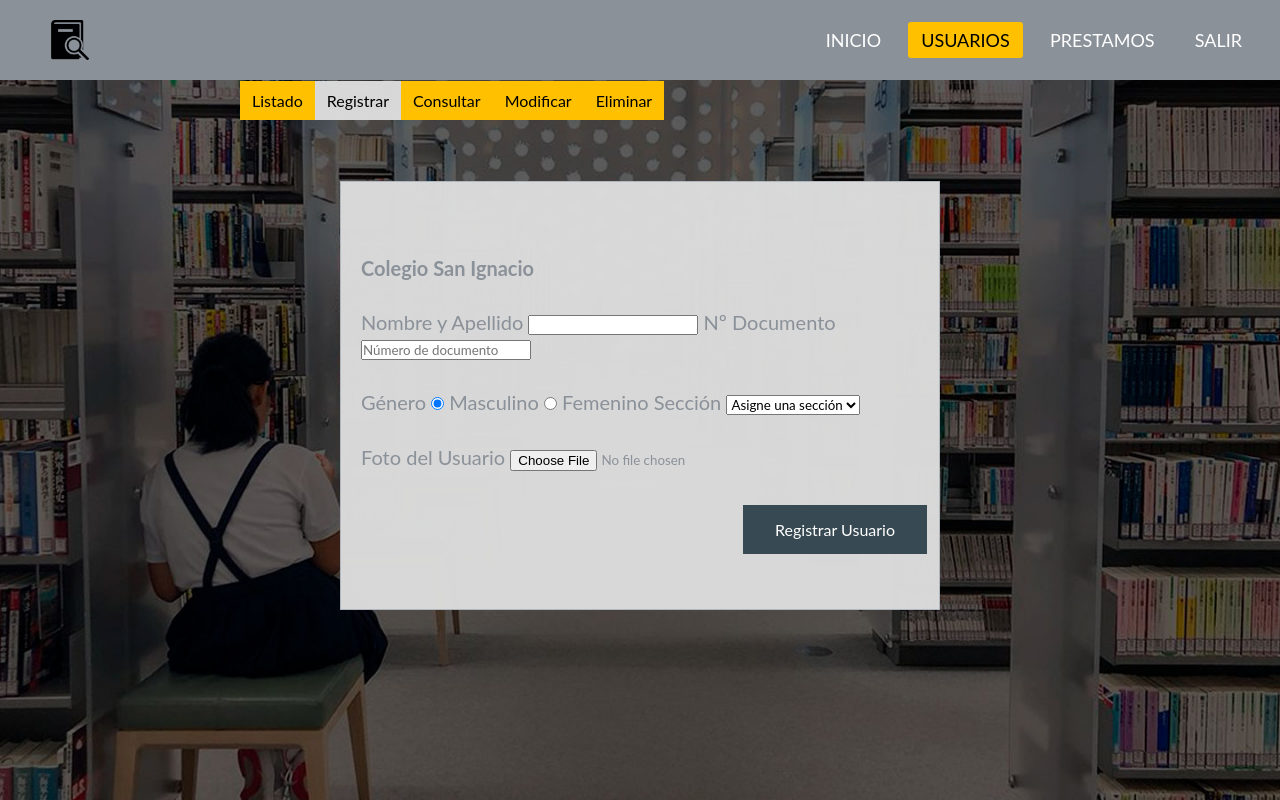
After one commit to bettelgeuxe/crudphp, a PHP site: page /registrar.php in a window 1280 px wide. The commit adds this page. Run offline with PHP 8.4, Linux system fonts and the light colour scheme; data that the repository does not hold is empty; a stand-in replaces the project's code that opens the database connection.

Commit message:
Registrar php

```diff
--- /dev/null
+++ b/CRUD-con-PHP-MYSQL-y-BOOTSTRAP_5-master/registrar.php
@@ -0,0 +1,133 @@
+<!doctype html>
+<html lang="es">
+<head>
+    <meta charset="utf-8">
+    <title>Registrar</title>
+    <link href="css/estilos.css" rel="stylesheet" type="text/css">
+
+</head>
+
+	<!-- Inicio del encabezado -->
+
+
+<header>
+	<nav>
+
+		<!-- Encabezado para menú responsivo-->
+
+         <input type="checkbox" id="check">
+          <label for="check" class="checkbtn">
+            <i class="fas fa-bars"></i>
+           </label>
+
+		<!-- Logo-->
+
+          <a href="index.html" class="enlace">
+            <img src="img/logo.png" alt="Sistema de Bibliotecas" class="logo">
+		 </a>
+
+        <!-- Menú-->
+
+		<ul>
+          <li><a href="index.html">Inicio</a></li>
+        <li><a class="active" href="#">Usuarios</a></li>
+        <li><a href="prestamos.html">Prestamos</a></li>
+		<li><a href="login.html">Salir</a></li>
+      </ul>
+	</nav>
+
+</header>
+
+	<!-- Inicio del cuerpo -->
+
+ <body class="login-img-body"> <!-- Imagen de fondo-->
+
+	 <!-- Imagen de Formulario-->
+	<div class="container">
+
+		<div id="header">
+            <ul class="nav1">
+                <li><a href="listado.php">Listado</a></li>
+                <li><a class="active" href="form_registro.html">Registrar</a></li>
+                <li><a href="form_consultar.html">Consultar</a></li>
+                <li><a href="form_modificar.html">Modificar</a></li>
+                <li><a href="form_eliminar.html">Eliminar</a></li>
+            </ul>
+		</div>
+
+        <form class="formulario_1" method="POST" action="action.php" enctype="multipart/form-data"><!--enctype para poder enviar archivos como las fotos-->
+            <input type="text" name="metodo" value="1" hidden>
+                <p class="elementos_formulario">&nbsp;</p>
+                    <h3 class="elementos_formulario">Colegio San Ignacio</h3>
+                <p class="elementos_formulario">
+			        <label>Nombre y Apellido</label>
+			        <input type="text" name="namefull">
+			        <label>Nº Documento</label>
+					<input type="number" name="cedula" placeholder="Número de documento">
+			    </p>
+		        <p class="elementos_formulario">
+		            <label>Género</label>
+		            <input type="radio" name="sexo" value="M" checked>
+                    <label for="sexoM">Masculino</label>
+                    <input type="radio" name="sexo" value="F">
+                    <label for="sexoF">Femenino</label>
+                    <label>Sección</label>
+                    <select name="section" id="section">
+                        <option value="">Asigne una sección</option>
+                        <option value="A">A</option>
+                        <option value="B">B</option>
+                        <option value="C">C</option>
+                    </select>
+			    </p>
+	            <p class="elementos_formulario">
+			        <label for="formFile">Foto del Usuario</label>
+			        <input name="foto" type="file" accept="image/png,image/jpeg">
+
+                </p>
+                <p class="elementos_formulario">
+			        <button type="submit" class="btn-register">
+                        Registrar Usuario
+                        <i class="bi bi-arrow-right-circle"></i>
+                    </button>
+			    </p>
+      </form>
+
+	</div>
+    <?php
+    include('config.php');
+    $sqlAlumnos   = ("SELECT * FROM table_alumnos ORDER BY id DESC");
+    $queryAlumnos = mysqli_query($con, $sqlAlumnos);
+    $totalAlumnos = mysqli_num_rows($queryAlumnos);
+
+    ?>
+    <?php
+        include('mensajes.php');
+    ?>
+
+    <script src="https://code.jquery.com/jquery-3.6.0.js" integrity="sha256-H+K7U5CnXl1h5ywQfKtSj8PCmoN9aaq30gDh27Xc0jk="  crossorigin="anonymous"></script>
+    <script src="https://cdn.jsdelivr.net/npm/bootstrap@5.1.3/dist/js/bootstrap.bundle.min.js" integrity="sha384-ka7Sk0Gln4gmtz2MlQnikT1wXgYsOg+OMhuP+IlRH9sENBO0LRn5q+8nbTov4+1p" crossorigin="anonymous"></script>
+    <script>
+    $(function(){
+    $('.toast').toast('show');
+    });
+    </script>
+
+</body>
+
+	<!-- Inicio del pie de página -->
+<!--
+<footer>
+
+	<div class="flex-container">
+ 		<div class="flex-item"><a href="#">Proyecto ADSI - SENA</a></div>
+		<div class="flex-item">Sistemas M.F. &copy; 2022 Todos los derechos reservados</div>
+  		<div class="flex-item">
+				<a href="#"><img src="img/facebook.png" width="40" height="40" alt="facebook"></a>
+				<a href="#"><img src="img/youtube.png" width="40" height="40" alt="youtube"></a>
+				<a href="#"><img src="img/linkedin.png" width="40" height="40" alt="linkedin"></a>
+				<a href="#"><img src="img/wapp.png" width="40" height="40" alt="whatsapp"></a>
+		</div>
+	</div>
+
+</footer>-->
+</html>
```
Also changed, not shown: CRUD-con-PHP-MYSQL-y-BOOTSTRAP_5-master/listado.php (+18 -8 lines), CRUD-con-PHP-MYSQL-y-BOOTSTRAP_5-master/fotosAlumnos/b532d26a.jpg (added).
